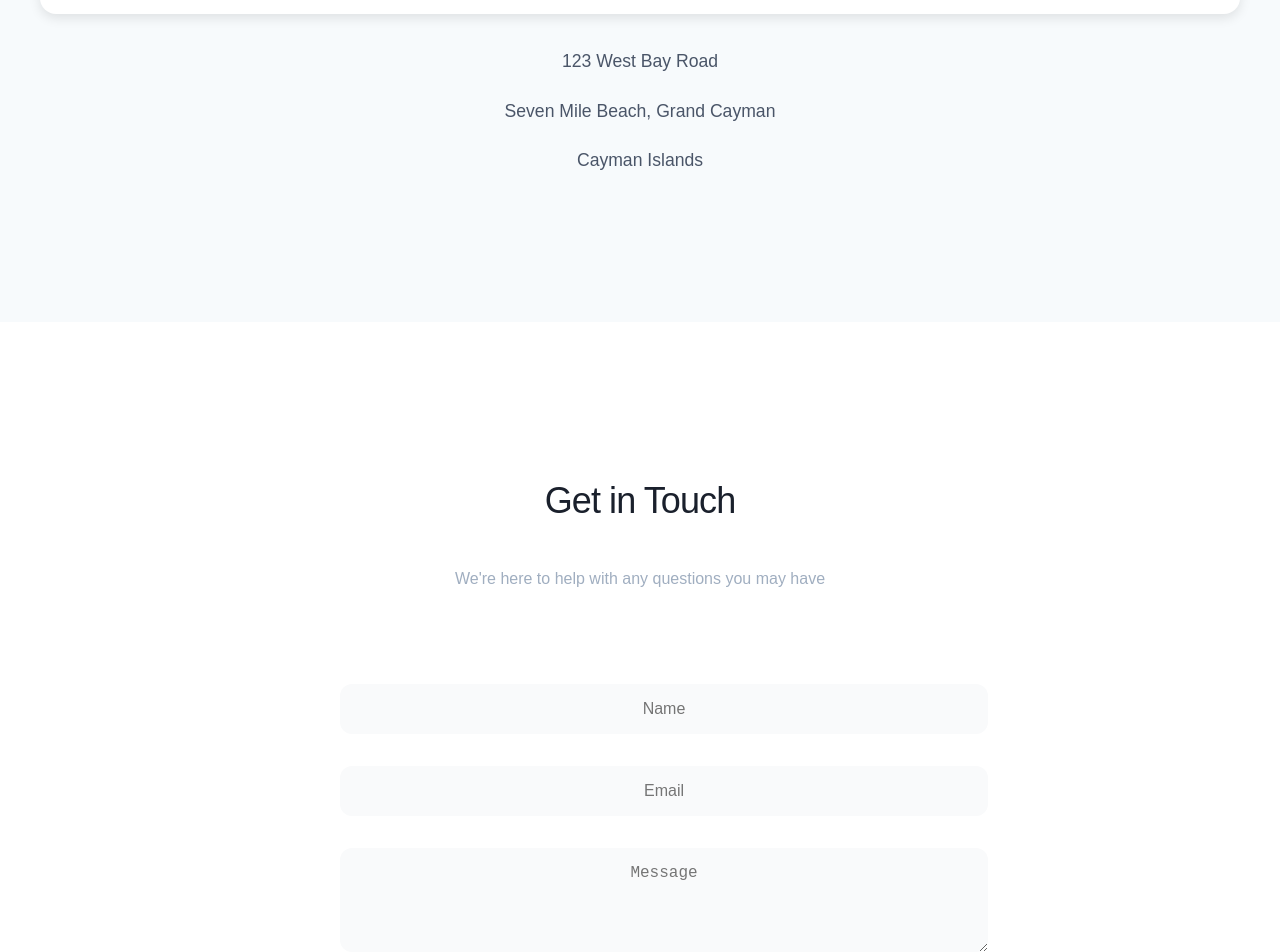
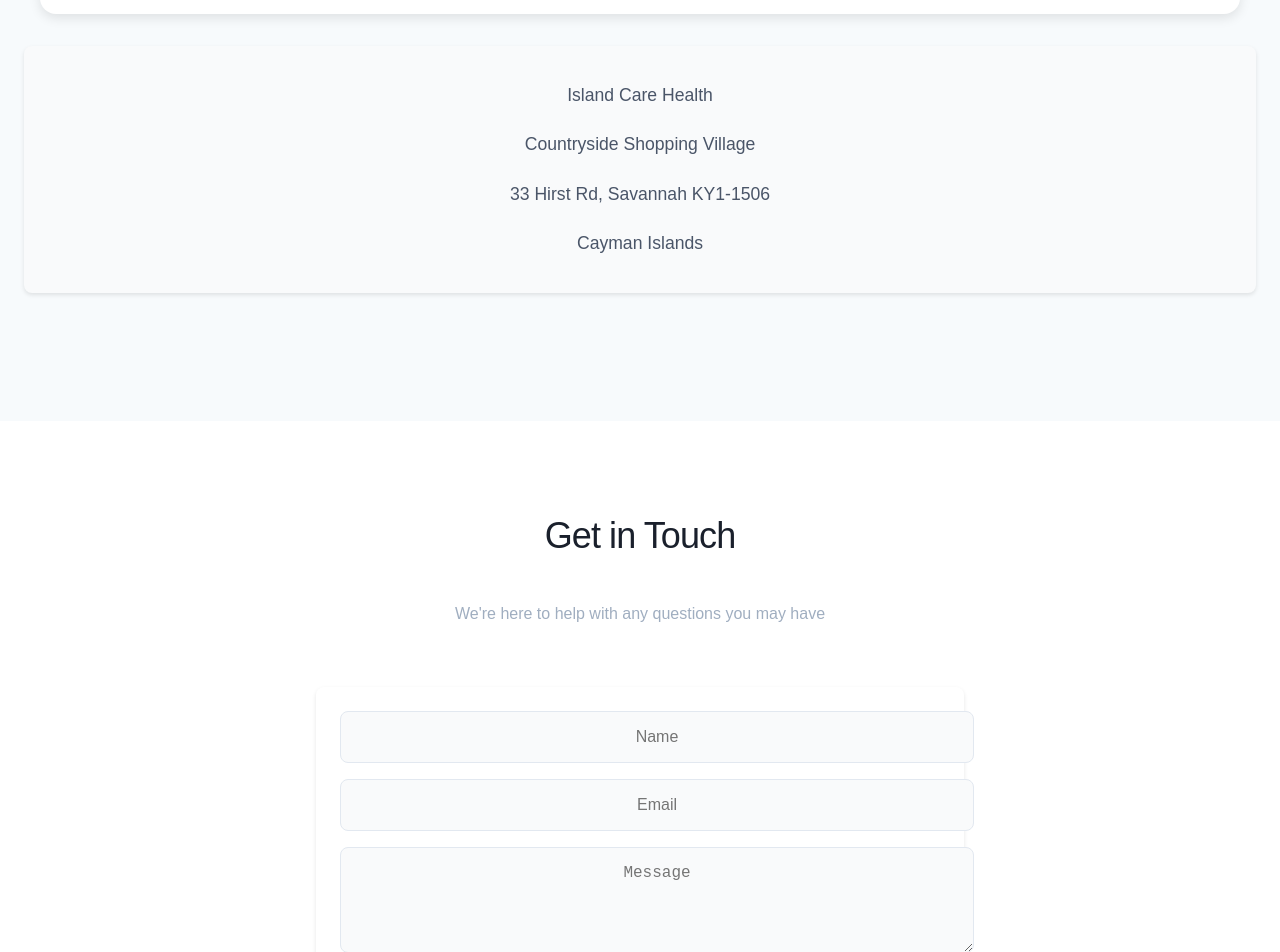
Before and after one commit to DavidEValdes/island-care-health, a React (Create React App) app: page / in a window 1280 px wide. Shown: the part 3680-4632 px from the top of the page. Built offline with nearby package versions, Linux system fonts and the light colour scheme; grey boxes are pictures that could not be loaded.

Commit message:
modern styling

```diff
--- a/src/HealthWebsite.jsx
+++ b/src/HealthWebsite.jsx
@@ -265,8 +265,9 @@
           </div>
         </div>
         <div style={styles.locationAddress}>
-          <p>123 West Bay Road</p>
-          <p>Seven Mile Beach, Grand Cayman</p>
+          <p>Island Care Health</p>
+          <p>Countryside Shopping Village</p>
+          <p>33 Hirst Rd, Savannah KY1-1506</p>
           <p>Cayman Islands</p>
         </div>
       </section>
@@ -758,13 +759,17 @@
     color: '#4A5568',
     fontSize: '1.1rem',
     lineHeight: '1.8',
+    padding: '1rem',
+    backgroundColor: '#f9fafb',
+    borderRadius: '0.5rem',
+    boxShadow: '0 2px 4px rgba(0, 0, 0, 0.1)',
   },
   contactSection: {
-    padding: '8rem 1.5rem',
+    padding: '4rem 1.5rem',
   },
   contactHeader: {
     textAlign: 'center',
-    marginBottom: '5rem',
+    marginBottom: '3rem',
     display: 'flex',
     flexDirection: 'column',
     gap: '1rem',
@@ -783,26 +788,30 @@
   contactForm: {
     display: 'flex',
     flexDirection: 'column',
-    gap: '2rem',
+    gap: '1rem',
     maxWidth: '600px',
     margin: '0 auto',
+    padding: '1.5rem',
+    backgroundColor: '#ffffff',
+    borderRadius: '0.5rem',
+    boxShadow: '0 2px 4px rgba(0, 0, 0, 0.1)',
   },
   contactInput: {
     width: '100%',
-    padding: '1rem 1.5rem',
+    padding: '1rem',
     backgroundColor: '#f9fafb',
-    border: 'none',
-    borderRadius: '0.75rem',
+    border: '1px solid #e2e8f0',
+    borderRadius: '0.5rem',
     textAlign: 'center',
     transition: 'outline 0.2s ease',
     fontSize: '1rem',
   },
   contactTextarea: {
     width: '100%',
-    padding: '1rem 1.5rem',
+    padding: '1rem',
     backgroundColor: '#f9fafb',
-    border: 'none',
-    borderRadius: '0.75rem',
+    border: '1px solid #e2e8f0',
+    borderRadius: '0.5rem',
     textAlign: 'center',
     resize: 'vertical',
     transition: 'outline 0.2s ease',
@@ -812,8 +821,8 @@
     width: '100%',
     backgroundColor: '#e53e3e',
     color: '#ffffff',
-    padding: '1.5rem',
-    borderRadius: '0.75rem',
+    padding: '1rem',
+    borderRadius: '0.5rem',
     fontSize: '1.125rem',
     cursor: 'pointer',
     transition: 'background-color 0.3s ease',
```
